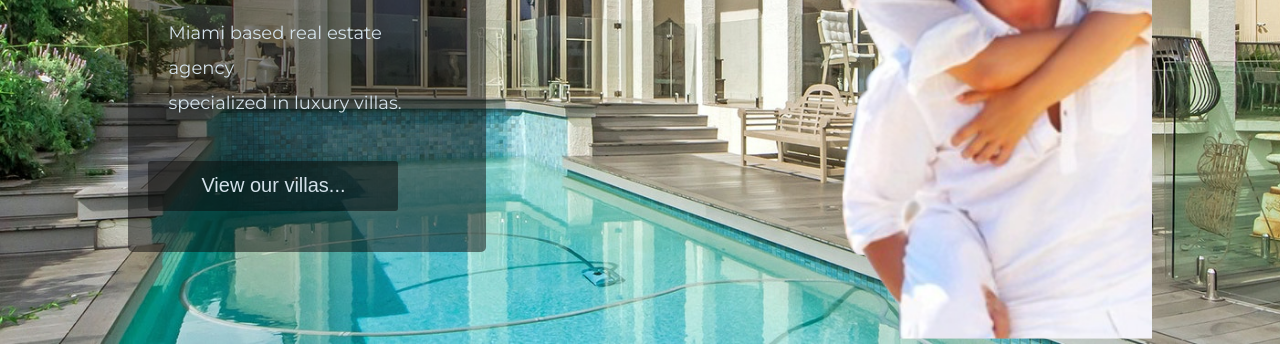
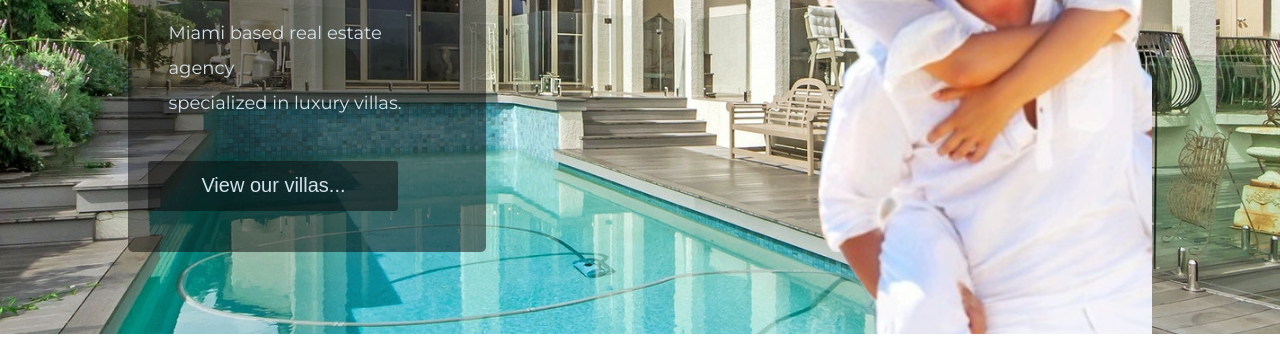
Before and after one commit to nazmulkarim110/Dream-House_css, a plain HTML site: page index.html in a window 1280 px wide. Shown: the part 563-907 px from the top of the page. Drawn offline with Linux system fonts and the light colour scheme.

Commit message:
background image margin converted to %

```diff
--- a/css/style.css
+++ b/css/style.css
@@ -119,7 +119,7 @@ header{
 
 .bimg{
     background-repeat: no-repeat;
-    margin: 85px 0 0 700px;
+    margin: 8% 0 -7px 66%;
 
 }
 
```
